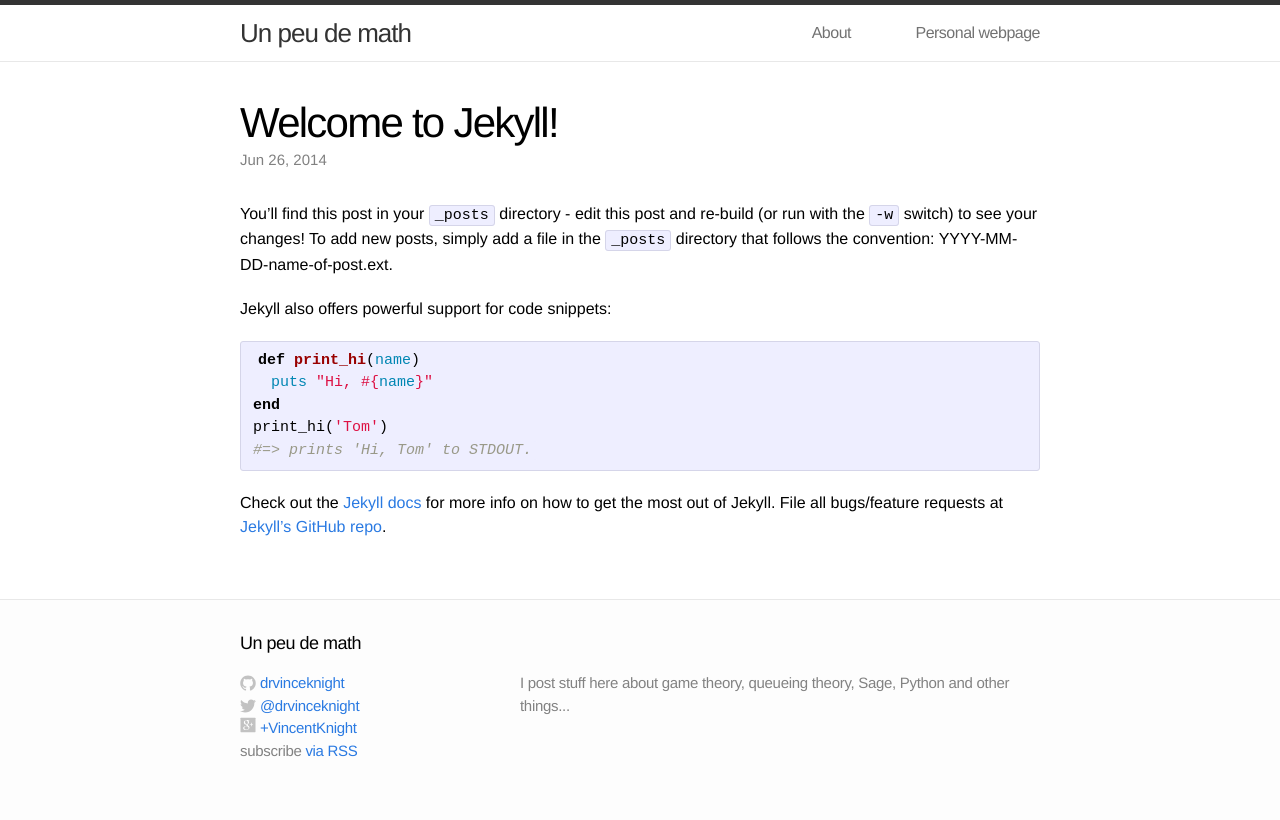
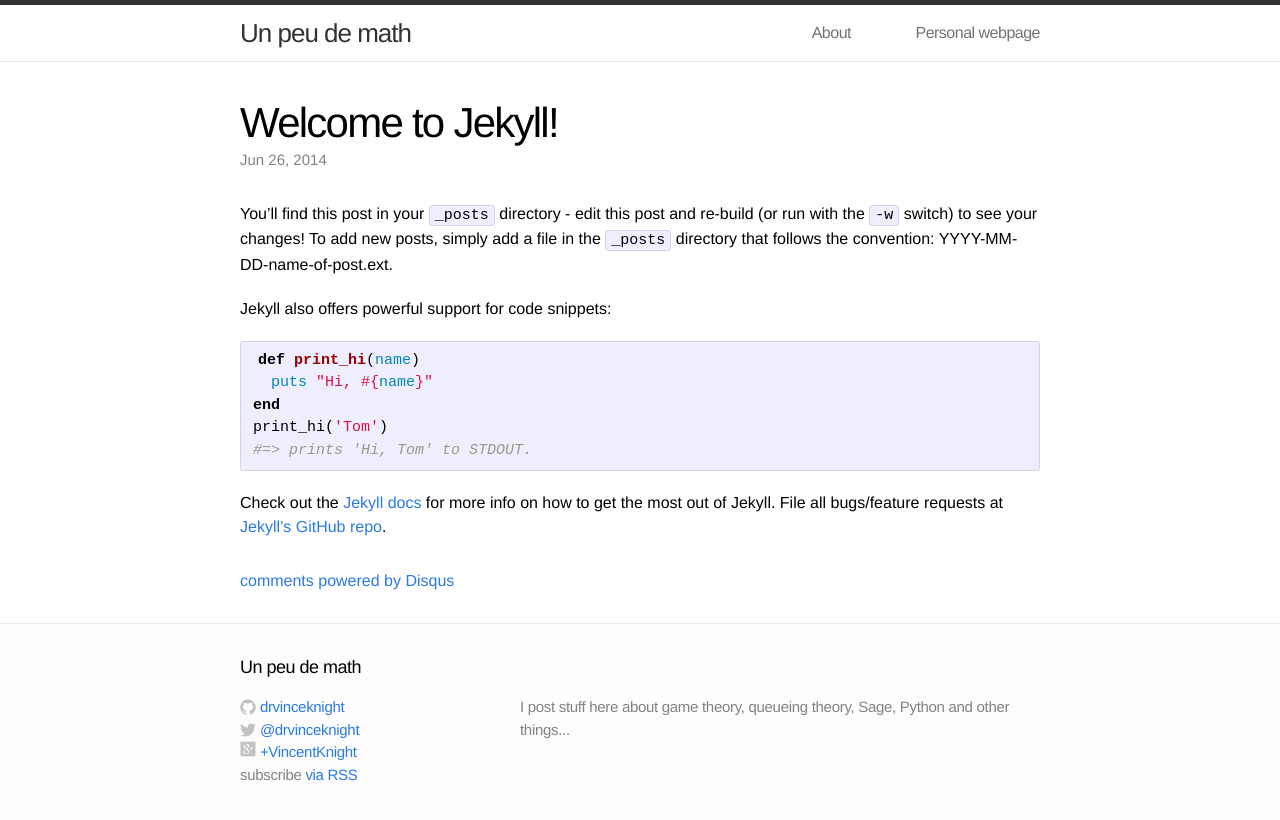
Before and after one commit to drvinceknight/unpeudemath, a Jekyll site: the page built from _posts/2014-06-26-welcome-to-jekyll.markdown, in a window 1280 px wide. Shown: the top 820 px of the page. Built offline with Jekyll 4.4.1, drawn with Linux system fonts in a browser that asks for light colours; comment, search, counter and statistics services are not loaded; some of the changed lines change nothing that is shown.

Commit message:
Have added disqus comments

```diff
--- a/_layouts/post.html
+++ b/_layouts/post.html
@@ -13,3 +13,18 @@
   </article>
 
 </div>
+
+ <div id="disqus_thread"></div>
+    <script type="text/javascript">
+        /* * * CONFIGURATION VARIABLES: EDIT BEFORE PASTING INTO YOUR WEBPAGE * * */
+        var disqus_shortname = 'unpeudemath'; // required: replace example with your forum shortname
+
+        /* * * DON'T EDIT BELOW THIS LINE * * */
+        (function() {
+            var dsq = document.createElement('script'); dsq.type = 'text/javascript'; dsq.async = true;
+            dsq.src = '//' + disqus_shortname + '.disqus.com/embed.js';
+            (document.getElementsByTagName('head')[0] || document.getElementsByTagName('body')[0]).appendChild(dsq);
+        })();
+    </script>
+    <noscript>Please enable JavaScript to view the <a href="http://disqus.com/?ref_noscript">comments powered by Disqus.</a></noscript>
+    <a href="http://disqus.com" class="dsq-brlink">comments powered by <span class="logo-disqus">Disqus</span></a>
```
